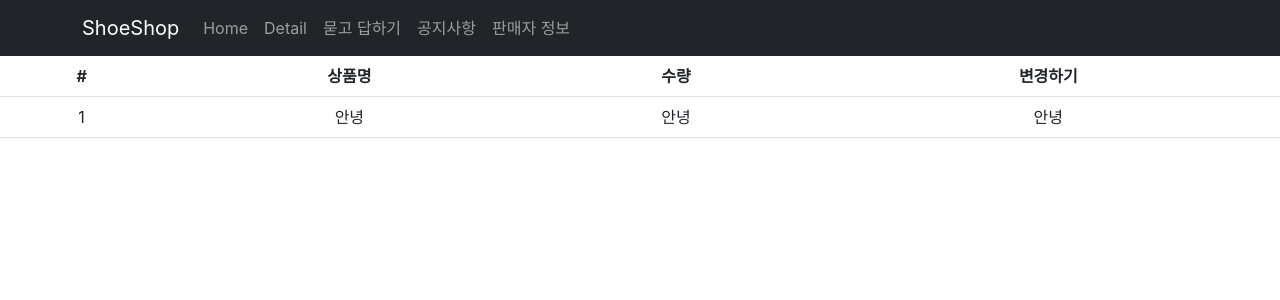
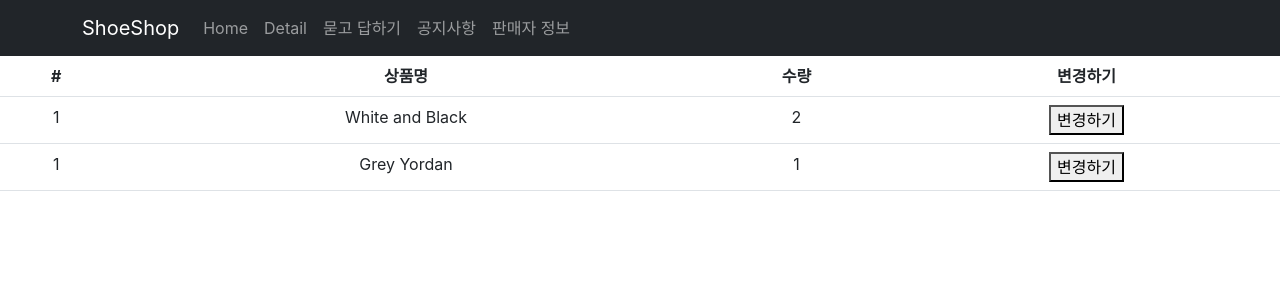
Before and after one commit to yura0302/shop, a React (Create React App) app: page /cart in a window 1280 px wide. Shown: the top 300 px of the page. Built offline with nearby package versions, Linux system fonts and the light colour scheme.

Commit message:
feat : 장바구니

```diff
--- a/src/pages/Cart.js
+++ b/src/pages/Cart.js
@@ -1,6 +1,11 @@
 import { Table } from "react-bootstrap";
+import { useSelector } from "react-redux";
 
 function Cart() {
+  let a = useSelector((state) => {
+    return state;
+  });
+  console.log(a.cart[0].count);
   return (
     <Table>
       <thead>
@@ -14,9 +19,15 @@ function Cart() {
       <tbody>
         <tr>
           <td>1</td>
-          <td>안녕</td>
-          <td>안녕</td>
-          <td>안녕</td>
+          <td>{a.cart[0].name}</td>
+          <td>{a.cart[0].count}</td>
+          <td><button>변경하기</button></td>
+        </tr>
+        <tr>
+          <td>1</td>
+          <td>{a.cart[1].name}</td>
+          <td>{a.cart[1].count}</td>
+          <td><button>변경하기</button></td>
         </tr>
       </tbody>
     </Table>
--- a/src/store.js
+++ b/src/store.js
@@ -1,6 +1,21 @@
 // redux 담는통
-import { configureStore } from "@reduxjs/toolkit";
+import { configureStore, createSlice } from "@reduxjs/toolkit";
+
+const user = createSlice({
+  name: "user",
+  initialState: "kim",
+});
+
+const cart = createSlice({
+  name: "cart",
+  initialState: [
+    { id: 0, name: "White and Black", count: 2 },
+    { id: 2, name: "Grey Yordan", count: 1 },
+  ],
+});
 
 export default configureStore({
-  reducer: {},
+  reducer: {
+    cart: cart.reducer,
+  },
 });
```
